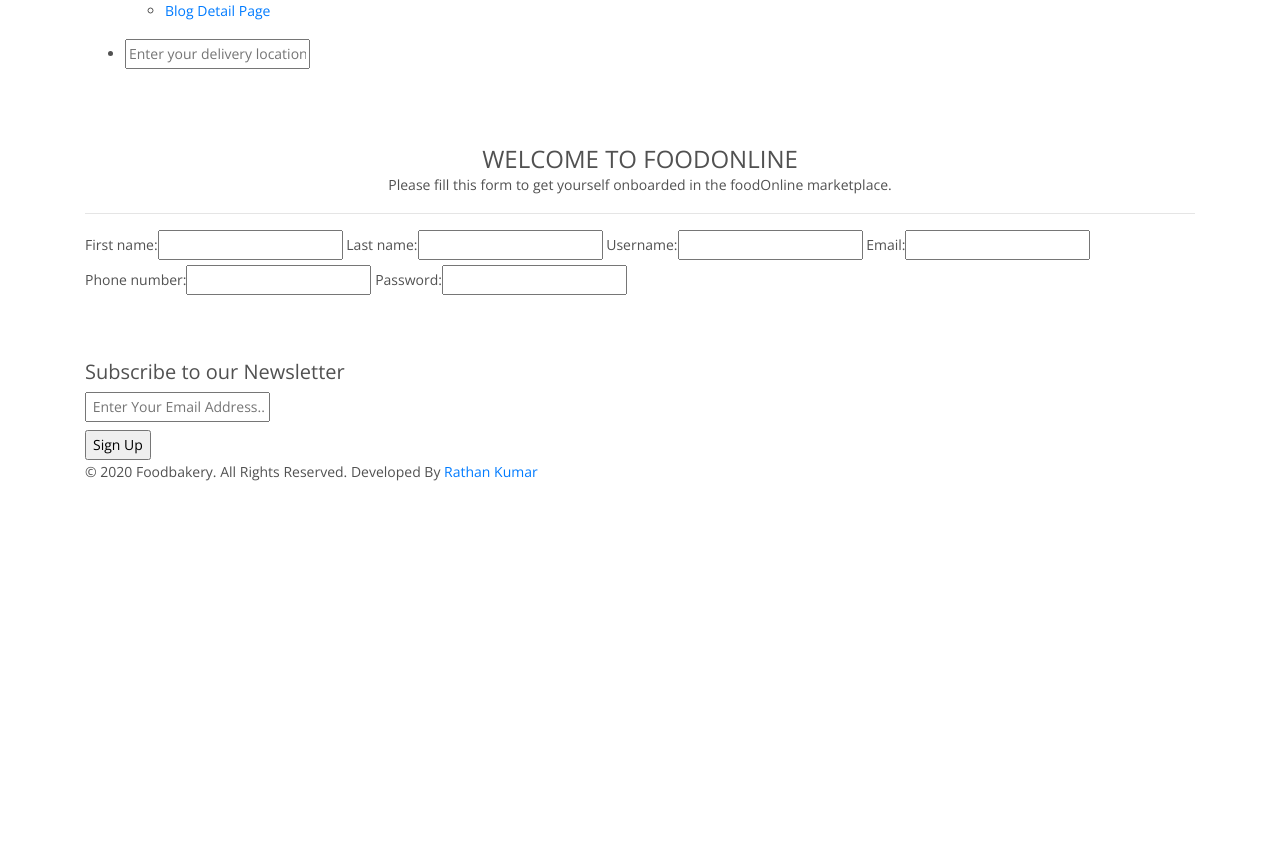
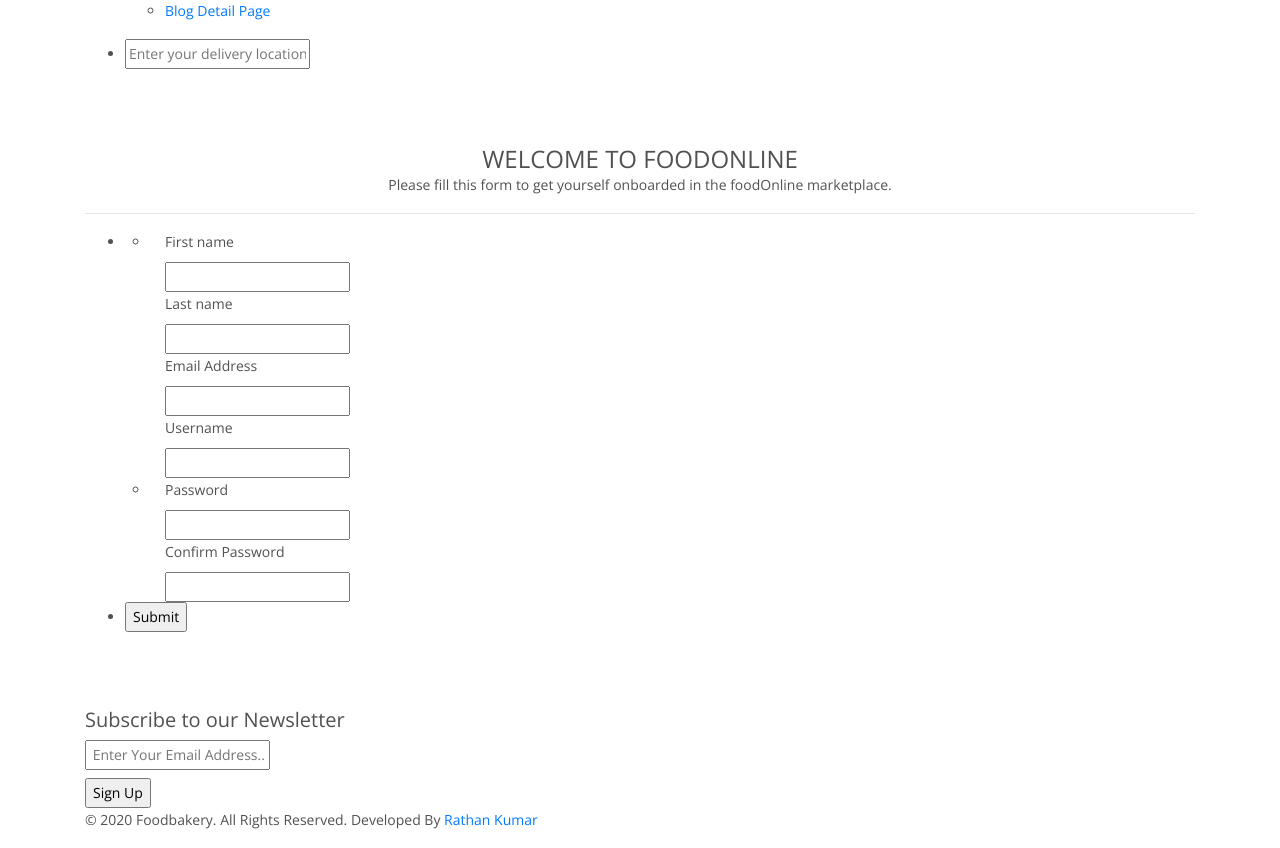
Before and after one commit to gurnitha/django_multivendor_food_online, a Django app: page /accounts/registeruser in a window 1280 px wide. Shown: the part 646-1494 px from the top of the page. Before the commit the page ends 1127 px from the top, so only its background shows below. Run offline with Django 3.2, Linux system fonts and the light colour scheme; some libraries are stand-ins or nearby versions.

Commit message:
User Registration Form Implementation - Part 2: Loading form instan pada RegisterUser form

```diff
--- a/app/accounts/forms.py
+++ b/app/accounts/forms.py
@@ -7,6 +7,9 @@ from django import forms
 from app.accounts.models import CustomUser
 
 class UserRegistrationForm(forms.ModelForm):
+	# Membuat field password dan confirm password
+	password = forms.CharField(widget=forms.PasswordInput())
+	confirm_password = forms.CharField(widget=forms.PasswordInput())
 	class Meta:
 		model = CustomUser
 		fields = [
--- a/app/accounts/urls.py
+++ b/app/accounts/urls.py
@@ -7,5 +7,5 @@ from django.urls import path
 from app.accounts import views
 
 urlpatterns = [
-	path('registeruser', views.registeruser, name='registeruer'),
+	path('registeruser', views.registeruser, name='registeruser'),
 ]
--- a/templates/accounts/registerUser.html
+++ b/templates/accounts/registerUser.html
@@ -16,8 +16,11 @@
                         <p class="text-center">Please fill this form to get yourself onboarded in the foodOnline marketplace.</p>
                         <hr>
                         <div id="restaurant-sets-holder">
-                            <form class="form-fields-set foodbakery-dev-restaurant-form" method="post" action="register-select-package.html">
-                                <!-- <ul class="register-add-restaurant-tab-container restaurant-information-tab-container">
+                            <form
+                                action="{% url 'registeruser' %}"
+                                class="form-fields-set foodbakery-dev-restaurant-form"
+                                method="post" action="register-select-package.html">
+                                <ul class="register-add-restaurant-tab-container restaurant-information-tab-container">
                                     <li>
                                         <div class="row">
                                             <div class="col-lg-12 col-md-12 col-sm-12 col-xs-12">
@@ -26,32 +29,26 @@
                                                         <li>
                                                             <div class="col-lg-6 col-md-6 col-sm-6 col-xs-12">
                                                                 <div class="field-holder">
-                                                                    <label>First name</label><input type="text" class="foodbakery-dev-req-field" id="foodbakery_restaurant_title_59054637" name="foodbakery_restaurant_title">
+                                                                    <label>First name</label>
+                                                                    {{ form.first_name }}
                                                                 </div>
                                                             </div>
                                                             <div class="col-lg-6 col-md-6 col-sm-6 col-xs-12">
                                                                 <div class="field-holder">
-                                                                    <label>Last name</label><input type="text" id="foodbakery_restaurant_phone_59054637" name="foodbakery_restaurant_contact_phone">
+                                                                    <label>Last name</label>
+                                                                    {{ form.last_name }}
                                                                 </div>
                                                             </div>
                                                             <div class="col-lg-6 col-md-6 col-sm-6 col-xs-12">
                                                                 <div class="field-holder">
-                                                                    <label>Restaurant name </label><input type="text" class="foodbakery-dev-req-field" id="foodbakery_restaurant_title_59054637" name="foodbakery_restaurant_title">
+                                                                    <label>Email Address</label>
+                                                                    {{ form.email }}
                                                                 </div>
                                                             </div>
                                                             <div class="col-lg-6 col-md-6 col-sm-6 col-xs-12">
                                                                 <div class="field-holder">
-                                                                    <label>Restaurant phone</label><input type="text" id="foodbakery_restaurant_phone_59054637" name="foodbakery_restaurant_contact_phone">
-                                                                </div>
-                                                            </div>
-                                                            <div class="col-lg-6 col-md-6 col-sm-6 col-xs-12">
-                                                                <div class="field-holder">
-                                                                    <label>Email Address</label><input type="text" id="foodbakery_restaurant_contact_email_59054637" name="foodbakery_restaurant_contact_email">
-                                                                </div>
-                                                            </div>
-                                                            <div class="col-lg-6 col-md-6 col-sm-6 col-xs-12">
-                                                                <div class="field-holder">
-                                                                    <label>Username</label><input type="text" id="foodbakery_restaurant_contact_email_59054637" name="foodbakery_restaurant_contact_email">
+                                                                    <label>Username</label>
+                                                                    {{ form.username }}
                                                                 </div>
                                                             </div>
                                                         </li>
@@ -60,13 +57,13 @@
                                                             <div class="col-lg-6 col-md-6 col-sm-12 col-xs-12">
                                                                 <div class="field-holder">
                                                                     <label>Password</label>
-                                                                    <input type="password" name="foodbakery_restaurant_username" class="foodbakery-dev-username foodbakery-dev-req-field">
+                                                                    {{ form.password }}
                                                                 </div>
                                                             </div>
                                                             <div class="col-lg-6 col-md-6 col-sm-12 col-xs-12">
                                                                 <div class="field-holder">
                                                                     <label>Confirm Password</label>
-                                                                    <input type="password" name="foodbakery_restaurant_user_email" class="foodbakery-dev-user-email foodbakery-dev-req-field">
+                                                                    {{ form.confirm_password }}
                                                                 </div>
                                                             </div>
                                                         </li>
@@ -86,8 +83,7 @@
                                             </div>
                                         </div>
                                     </li>
-                                </ul> -->
-                                {{ form }}
+                                </ul>
                             </form>
                         </div>
                     </div>
```
Also changed, not shown: README.md.
